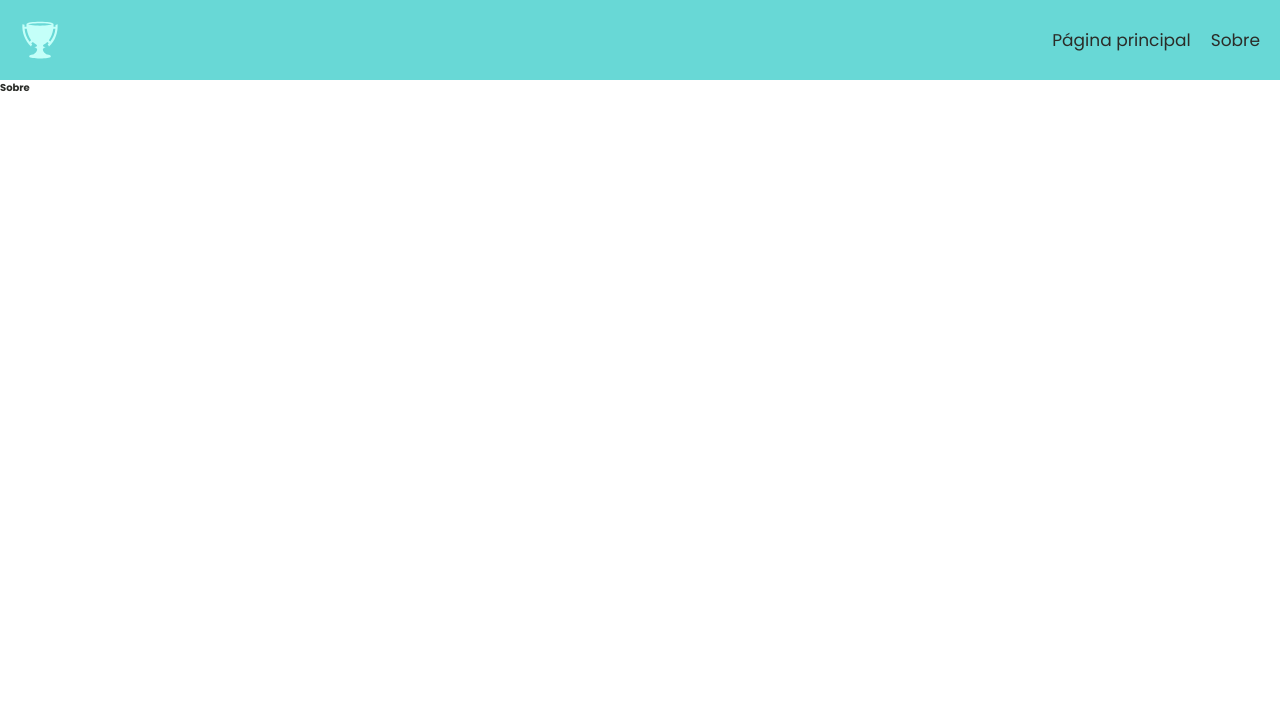
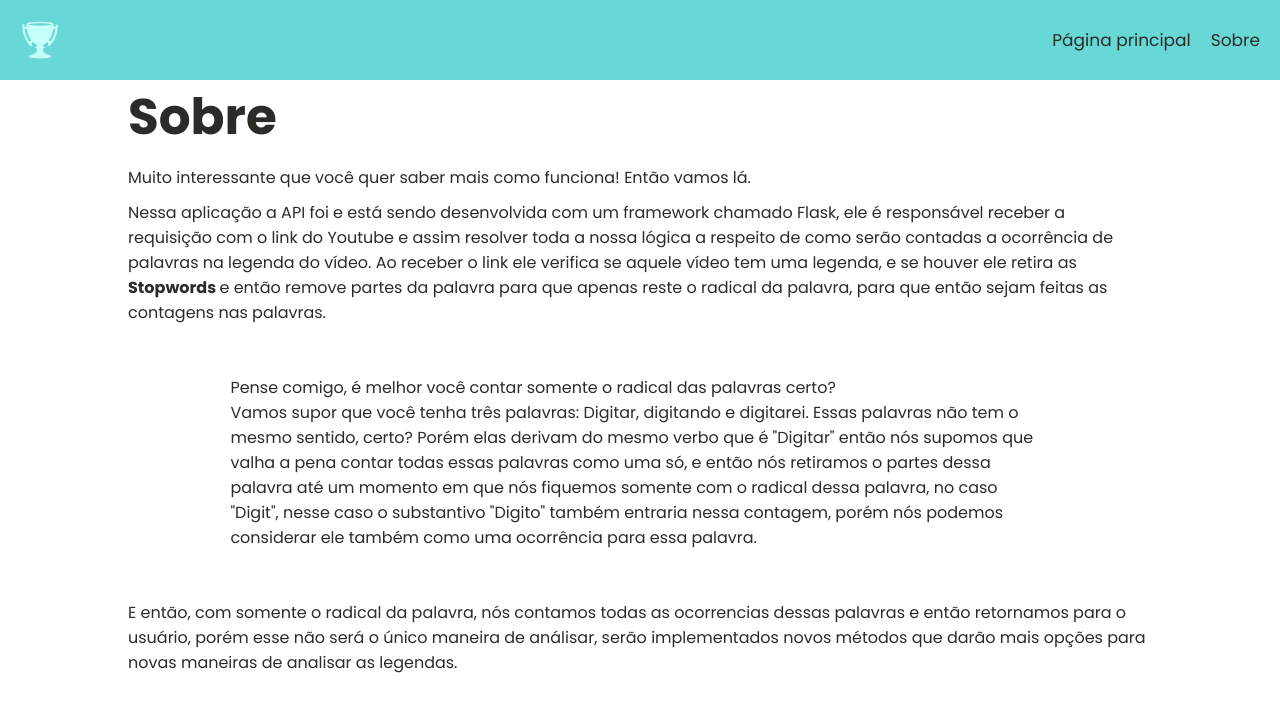
Before and after one commit to jhonpedro/yt-sub-extraction-app, a React (Create React App) app in the folder web/: page /about in a window 1280 px wide. Shown: the top 712 px of the page. Built offline with nearby package versions, Linux system fonts and the light colour scheme.

Commit message:
feat: explanation about the app

```diff
--- a/web/src/pages/About/index.tsx
+++ b/web/src/pages/About/index.tsx
@@ -5,10 +5,52 @@ import { AboutContainer } from './styles'
 
 function AboutPage() {
 	return (
-		<AboutContainer>
+		<>
 			<Header />
-			<strong>Sobre</strong>
-		</AboutContainer>
+			<AboutContainer>
+				<strong>Sobre</strong>
+				<p>
+					Muito interessante que você quer saber mais como funciona! Então vamos
+					lá.
+				</p>
+				<p>
+					Nessa aplicação a API foi e está sendo desenvolvida com um framework
+					chamado Flask, ele é responsável receber a requisição com o link do
+					Youtube e assim resolver toda a nossa lógica a respeito de como serão
+					contadas a ocorrência de palavras na legenda do vídeo. Ao receber o
+					link ele verifica se aquele vídeo tem uma legenda, e se houver ele
+					retira as{' '}
+					<a
+						href='https://en.wikipedia.org/wiki/Stop_word'
+						target='_blank'
+						rel='noopener noreferrer'
+					>
+						Stopwords{' '}
+					</a>
+					e então remove partes da palavra para que apenas reste o radical da
+					palavra, para que então sejam feitas as contagens nas palavras.
+				</p>
+				<p className='think-with-me'>
+					Pense comigo, é melhor você contar somente o radical das palavras
+					certo? <br />
+					Vamos supor que você tenha três palavras: Digitar, digitando e
+					digitarei. Essas palavras não tem o mesmo sentido, certo? Porém elas
+					derivam do mesmo verbo que é "Digitar" então nós supomos que valha a
+					pena contar todas essas palavras como uma só, e então nós retiramos o
+					partes dessa palavra até um momento em que nós fiquemos somente com o
+					radical dessa palavra, no caso "Digit", nesse caso o substantivo
+					"Digito" também entraria nessa contagem, porém nós podemos considerar
+					ele também como uma ocorrência para essa palavra.
+				</p>
+				<p>
+					E então, com somente o radical da palavra, nós contamos todas as
+					ocorrencias dessas palavras e então retornamos para o usuário, porém
+					esse não será o único maneira de análisar, serão implementados novos
+					métodos que darão mais opções para novas maneiras de analisar as
+					legendas.
+				</p>
+			</AboutContainer>
+		</>
 	)
 }
 
--- a/web/src/pages/About/styles.ts
+++ b/web/src/pages/About/styles.ts
@@ -1,3 +1,23 @@
 import styled from 'styled-components'
 
-export const AboutContainer = styled.div``
+export const AboutContainer = styled.div`
+	width: 80%;
+	margin: 0 auto 5rem;
+	font-size: 1.6rem;
+
+	strong {
+		font-size: 5rem;
+	}
+
+	p {
+		margin-top: 1rem;
+		a {
+			font-weight: bold;
+		}
+	}
+
+	p.think-with-me {
+		width: 80%;
+		margin: 5rem auto;
+	}
+`
```
